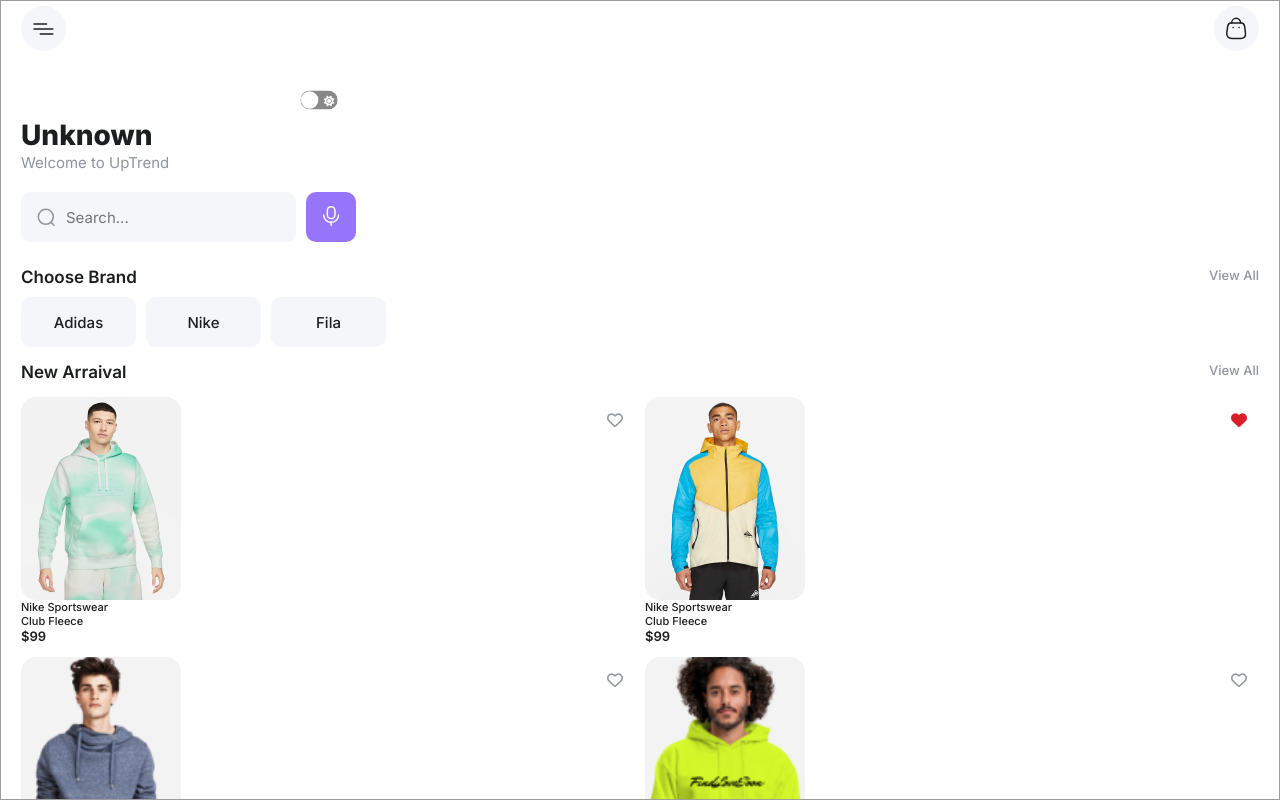
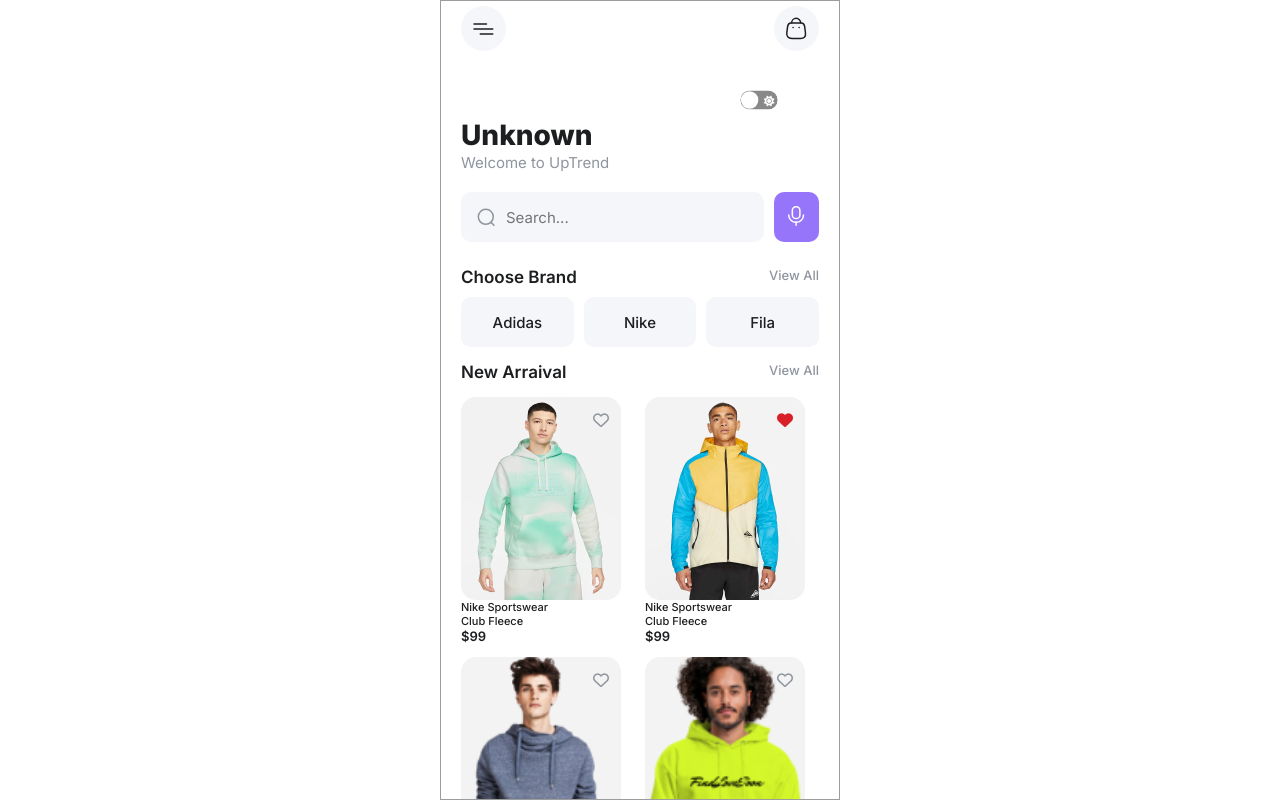
Before and after one commit to aswintrikkur/UpTrend___E-commerce, a React (Vite) app in the folder client/: page /home in a window 1280 px wide. Built offline with nearby package versions, Linux system fonts and the light colour scheme.

Commit message:
container width height update

```diff
--- a/client/src/components/container/Container.css
+++ b/client/src/components/container/Container.css
@@ -1,8 +1,8 @@
 #global-container {
   /* width: 375px; */
-  width: 100vw;
   /* height: 812px; */
-  height: 100vh;
+  width: min(400px, 100vw);
+  height: min(812px, 100vh);
   background-color: var(--bg-color-secondary);
   /* border-radius: 20px; */
   border: 1px solid rgba(61, 60, 60, 0.507);
--- a/client/src/pages/Home/Home.css
+++ b/client/src/pages/Home/Home.css
@@ -4,9 +4,9 @@
 }
 .tgl-btn {
   position: absolute;
-	right:  -290px;
+  right: -290px;
   top: 30px;
-	scale: .67;
+  scale: 0.67;
 }
 .home-container {
   padding: 0 20px;
@@ -39,7 +39,7 @@
 
 .home-container .search-bar .search-input {
   border: none;
-	width: 275px;
+  width: max(275px, 74vw);
   height: 50px;
   padding: 15px;
   padding-left: 45px;
@@ -50,7 +50,7 @@
   outline: none;
 }
 .home-container .search-bar .voice-btn {
-	width: 50px;
+  width: max(50px, 13vw);
   height: 50px;
   border-radius: 10px;
   background-color: #9775fa;
@@ -110,6 +110,7 @@
   grid-auto-rows: 260px;
 }
 .new-arraival .card-container .card {
+  width: max-content;
   position: relative;
   display: flex;
   flex-direction: column;
@@ -129,11 +130,11 @@
   right: 12px;
   top: 15px;
   color: var(--text-color-secondary);
+  transition: 0.1s ease-in;
 }
 .card-container .card .fa-heart:hover {
-	background-color: red;
-	color: red;
-	/* scale: 1.5; */
+  /* background-color: red; */
+  scale: 1.1;
 }
 .card-container .card .item {
   font-weight: 500;
--- a/client/src/pages/Intro/Intro.css
+++ b/client/src/pages/Intro/Intro.css
@@ -1,9 +1,10 @@
 @import url("https://fonts.googleapis.com/css2?family=Inter:wght@100;200;300;400;500;600;700;800;900&family=Sacramento&display=swap");
 .intro-container {
-  /* width: 375px; */
-  width: 100vw;
-  /* min-height: 812px; */
-  height: 100vh;
+  /* width: 100vw;
+  height: 100vh; */
+  width: min(400px, 100vw);
+  height: min(812px, 100vh);
+
   /* background-color: var(--bg-color-primary); */
   /* border-radius: 20px; */
   overflow: hidden;
--- a/client/src/styles/global.css
+++ b/client/src/styles/global.css
@@ -1,50 +1,50 @@
-@import url('./variable.css');
+@import url("./variable.css");
 
-*{
+* {
   padding: 0;
   margin: 0;
   box-sizing: border-box;
-    font-family: 'Inter', sans-serif;;
+  font-family: "Inter", sans-serif;
   color: var(--text-color-primary);
 }
-#root{
+#root {
   display: flex;
   justify-content: center;
   align-items: center;
   background-color: transparent;
 }
 /* --------------scrollbar styling----------------- */
-::-webkit-scrollbar{
-    width: 8px;
+::-webkit-scrollbar {
+  width: 0px;
 }
-::-webkit-scrollbar-thumb{
-
-    background-color: #9775FA;
+/* ::-webkit-scrollbar-thumb {
+  background-color: #9775fa;
   border-radius: 10px;
 }
-/* ::-webkit-scrollbar-track{
-    background-color:  rgb(211, 182, 146);
+::-webkit-scrollbar-track {
+  background-color: rgb(211, 182, 146);
 } */
 
 /* --------------Button----------------- */
-button{
+button {
   cursor: pointer;
   outline: none;
 }
-button:focus,button:hover {
+button:focus,
+button:hover {
   filter: brightness(93%);
 }
 
 /* ---------font size------------- */
-.b1{
-    font-size:17px ;
+.b1 {
+  font-size: 17px;
 }
-.b2{
-    font-size:15px ;
+.b2 {
+  font-size: 15px;
 }
-.b3{
-    font-size:13px ;
+.b3 {
+  font-size: 13px;
 }
-.b4{
-    font-size:11px ;
+.b4 {
+  font-size: 11px;
 }
```
Lines whose indentation alone changed are shown as unchanged.
